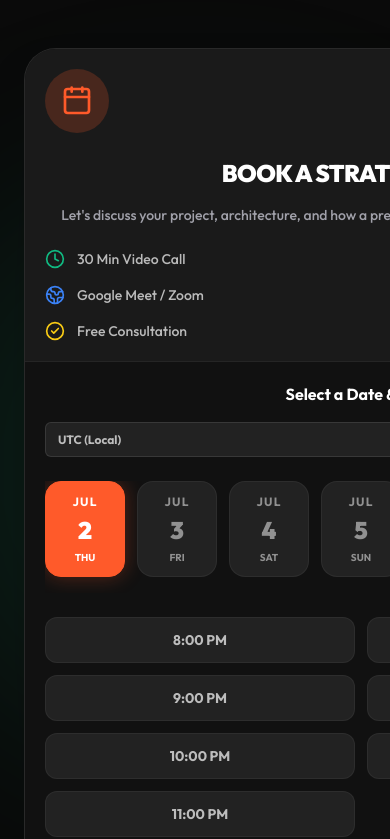
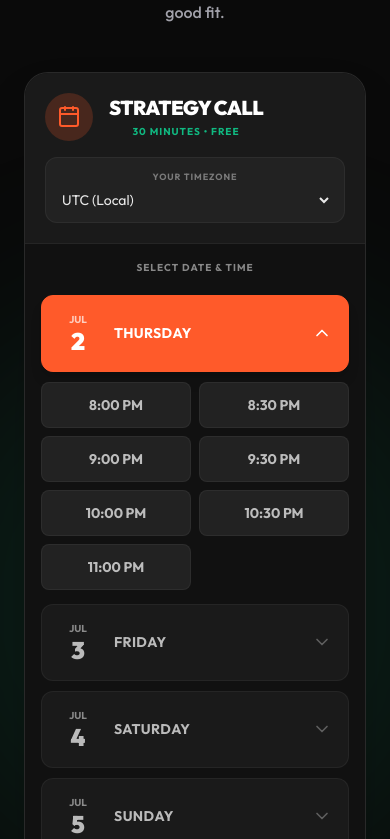
Before and after one commit to borse9030/usclientportfolio, a Next.js app: page / in a window 390 px wide. Shown: the part 3285-4124 px from the top of the page. Built offline with nearby package versions, Linux system fonts and the light colour scheme.

Commit message:
feat: implement dedicated mobile UI for booking calendar

```diff
--- a/src/components/ui/BookingCalendar.tsx
+++ b/src/components/ui/BookingCalendar.tsx
@@ -4,7 +4,7 @@ import { useState, useEffect } from "react";
 import { format, addDays, isSameDay, startOfDay } from "date-fns";
 import { toZonedTime, formatInTimeZone } from "date-fns-tz";
 import { motion, AnimatePresence } from "framer-motion";
-import { Calendar, Globe2, Clock, CheckCircle2, User, Link as LinkIcon, Send } from "lucide-react";
+import { Calendar, Globe2, Clock, CheckCircle2, User, Link as LinkIcon, Send, ChevronDown } from "lucide-react";
 
 // Bhavesh's standard IST working hours (e.g. 8 PM to 11 PM IST)
 const IST_TIMEZONE = "Asia/Kolkata";
@@ -33,6 +33,9 @@ export default function BookingCalendar() {
   const [name, setName] = useState("");
   const [projectUrl, setProjectUrl] = useState("");
 
+  // Mobile specific accordion state for dates
+  const [expandedDateIndex, setExpandedDateIndex] = useState<number | null>(0); // Auto expand first date
+
   useEffect(() => {
     // Detect local timezone on mount
     try {
@@ -53,19 +56,16 @@ export default function BookingCalendar() {
     setSelectedDate(dates[0]); // Default to tomorrow
   }, []);
 
-  // Convert IST slots to the client's selected timezone for the selected date
-  const generateLocalSlots = () => {
-    if (!selectedDate) return [];
+  // Convert IST slots to the client's selected timezone for a specific date
+  const generateLocalSlots = (forDate: Date) => {
+    if (!forDate) return [];
 
     return IST_SLOTS.map(time => {
       const [hours, minutes] = time.split(":");
 
-      // Create a Date object representing this slot in IST
-      // We take the selected date, assume it's the date in IST, and set the hours
-      const dateInIST = new Date(selectedDate);
+      const dateInIST = new Date(forDate);
       dateInIST.setHours(parseInt(hours), parseInt(minutes), 0, 0);
 
-      // Now we format this IST time into the client's timezone
       try {
         const timeString = formatInTimeZone(dateInIST, clientTz, "h:mm a");
         return { originalIST: time, localTime: timeString, dateInIST };
@@ -87,13 +87,17 @@ export default function BookingCalendar() {
     window.open(whatsappUrl, "_blank");
   };
 
-  const localSlots = generateLocalSlots();
+  const desktopLocalSlots = selectedDate ? generateLocalSlots(selectedDate) : [];
 
   return (
-    <div className="w-full max-w-4xl mx-auto bg-[#111] border border-white/10 rounded-[32px] overflow-hidden shadow-2xl flex flex-col md:flex-row">
+    <div className="w-full">
+      {/* ======================= */}
+      {/* DESKTOP UI (md and up)  */}
+      {/* ======================= */}
+      <div className="hidden md:flex max-w-4xl mx-auto bg-[#111] border border-white/10 rounded-[32px] overflow-hidden shadow-2xl flex-row">
 
         {/* Left Panel: Info */}
-      <div className="w-full md:w-1/3 bg-[#1A1A1A] p-5 sm:p-8 md:p-10 flex flex-col justify-between border-b md:border-b-0 md:border-r border-white/5">
+        <div className="w-1/3 bg-[#1A1A1A] p-10 flex flex-col justify-between border-r border-white/5">
           <div>
             <div className="w-16 h-16 rounded-full bg-[#FF5A2A]/20 flex items-center justify-center mb-6">
               <Calendar className="text-[#FF5A2A] w-8 h-8" />
@@ -123,25 +127,25 @@ export default function BookingCalendar() {
         </div>
 
         {/* Right Panel: Interactive Form */}
-      <div className="w-full md:w-2/3 p-5 sm:p-8 md:p-10 relative overflow-hidden">
+        <div className="w-2/3 p-10 relative overflow-hidden">
           <AnimatePresence mode="wait">
 
             {step === 1 && (
               <motion.div
-              key="step1"
+                key="step1-desktop"
                 initial={{ opacity: 0, x: 20 }}
                 animate={{ opacity: 1, x: 0 }}
                 exit={{ opacity: 0, x: -20 }}
                 className="flex flex-col h-full"
               >
-              <h4 className="text-white font-bold mb-6 flex flex-col sm:flex-row sm:items-center justify-between gap-4">
+                <h4 className="text-white font-bold mb-6 flex items-center justify-between">
                   <span>Select a Date & Time</span>
 
                   {/* Timezone Selector */}
                   <select
                     value={clientTz}
                     onChange={(e) => setClientTz(e.target.value)}
-                  className="bg-[#222] border border-white/10 text-white/70 text-xs rounded-md px-2 py-2 sm:py-1 outline-none focus:border-[#FF5A2A] transition-colors w-full sm:max-w-[150px] truncate"
+                    className="bg-[#222] border border-white/10 text-white/70 text-xs rounded-md px-2 py-1 outline-none focus:border-[#FF5A2A] transition-colors max-w-[150px] truncate"
                   >
                     <option value={clientTz}>{clientTz} (Local)</option>
                     <optgroup label="Popular Timezones">
@@ -171,8 +175,8 @@ export default function BookingCalendar() {
                 </div>
 
                 {/* Time Slots */}
-              <div className="grid grid-cols-2 sm:grid-cols-3 gap-3 mb-8">
-                {localSlots.map((slot, i) => (
+                <div className="grid grid-cols-3 gap-3 mb-8">
+                  {desktopLocalSlots.map((slot, i) => (
                     <button
                       key={i}
                       onClick={() => setSelectedSlot(slot.localTime)}
@@ -195,7 +199,7 @@ export default function BookingCalendar() {
 
             {step === 2 && (
               <motion.form
-              key="step2"
+                key="step2-desktop"
                 initial={{ opacity: 0, x: 20 }}
                 animate={{ opacity: 1, x: 0 }}
                 exit={{ opacity: 0, x: -20 }}
@@ -249,9 +253,197 @@ export default function BookingCalendar() {
                 </button>
               </motion.form>
             )}
-
           </AnimatePresence>
         </div>
       </div>
+
+      {/* ======================= */}
+      {/* MOBILE UI (hidden md)   */}
+      {/* ======================= */}
+      <div className="md:hidden w-full bg-[#111] border border-white/10 rounded-[24px] overflow-hidden shadow-2xl flex flex-col">
+
+        {/* Mobile Header */}
+        <div className="bg-[#1A1A1A] p-5 border-b border-white/5">
+          <div className="flex items-center gap-4 mb-4">
+            <div className="w-12 h-12 rounded-full bg-[#FF5A2A]/20 flex items-center justify-center shrink-0">
+              <Calendar className="text-[#FF5A2A] w-6 h-6" />
+            </div>
+            <div>
+              <h3 className="text-xl font-black text-white uppercase tracking-tight leading-tight">
+                Strategy Call
+              </h3>
+              <p className="text-[#10B981] text-[10px] font-bold uppercase tracking-widest mt-1">30 Minutes • Free</p>
+            </div>
+          </div>
+
+          <div className="w-full bg-[#222] rounded-xl p-3 border border-white/5 flex flex-col gap-1.5">
+            <label className="text-[9px] text-white/40 uppercase font-bold tracking-widest">Your Timezone</label>
+            <select
+              value={clientTz}
+              onChange={(e) => setClientTz(e.target.value)}
+              className="w-full bg-transparent text-white/90 text-sm outline-none focus:text-[#FF5A2A] transition-colors truncate"
+            >
+              <option value={clientTz}>{clientTz} (Local)</option>
+              <optgroup label="Popular Timezones">
+                {POPULAR_TIMEZONES.filter(tz => tz.value !== clientTz).map(tz => (
+                  <option key={tz.value} value={tz.value}>{tz.label}</option>
+                ))}
+              </optgroup>
+            </select>
+          </div>
+        </div>
+
+        {/* Mobile Interactive Area */}
+        <div className="p-4 relative min-h-[400px]">
+          <AnimatePresence mode="wait">
+
+            {step === 1 && (
+              <motion.div
+                key="step1-mobile"
+                initial={{ opacity: 0, x: 20 }}
+                animate={{ opacity: 1, x: 0 }}
+                exit={{ opacity: 0, x: -20 }}
+                className="flex flex-col gap-3 h-full"
+              >
+                <div className="text-[10px] text-white/50 font-bold uppercase tracking-widest mb-2 px-1">
+                  Select Date & Time
+                </div>
+
+                {/* Vertical Accordion Dates */}
+                <div className="flex flex-col gap-2.5 pb-20">
+                  {availableDates.map((date, i) => {
+                    const isExpanded = expandedDateIndex === i;
+                    const dateSlots = generateLocalSlots(date);
+
+                    return (
+                      <div key={i} className="flex flex-col">
+                        <button
+                          onClick={() => {
+                            setExpandedDateIndex(isExpanded ? null : i);
+                            setSelectedDate(date);
+                            setSelectedSlot(null);
+                          }}
+                          className={`w-full flex items-center justify-between p-4 rounded-xl border transition-all duration-300 ${isExpanded ? 'bg-[#FF5A2A] border-[#FF5A2A] text-white shadow-lg' : 'bg-[#1A1A1A] border-white/5 text-white/70 hover:border-white/20'}`}
+                        >
+                          <div className="flex items-center gap-4">
+                            <div className="flex flex-col items-center justify-center w-10">
+                              <span className="text-[10px] uppercase font-bold opacity-70">{format(date, "MMM")}</span>
+                              <span className="text-2xl font-black leading-none my-0.5">{format(date, "d")}</span>
+                            </div>
+                            <span className="text-sm font-bold uppercase tracking-wide">{format(date, "EEEE")}</span>
+                          </div>
+                          <ChevronDown className={`w-5 h-5 transition-transform duration-300 ${isExpanded ? 'rotate-180 text-white' : 'text-white/30'}`} />
+                        </button>
+
+                        {/* Accordion Content: Timeslots */}
+                        <AnimatePresence>
+                          {isExpanded && (
+                            <motion.div
+                              initial={{ height: 0, opacity: 0 }}
+                              animate={{ height: "auto", opacity: 1 }}
+                              exit={{ height: 0, opacity: 0 }}
+                              className="overflow-hidden"
+                            >
+                              <div className="pt-2.5 pb-1 grid grid-cols-2 gap-2">
+                                {dateSlots.map((slot, j) => (
+                                  <button
+                                    key={j}
+                                    onClick={() => setSelectedSlot(slot.localTime)}
+                                    className={`py-3 rounded-lg border text-sm font-bold transition-all duration-300 ${selectedSlot === slot.localTime && isSameDay(date, selectedDate!) ? 'bg-white text-black border-white' : 'bg-[#222] border-white/5 text-white/70 active:bg-white/10'}`}
+                                  >
+                                    {slot.localTime}
+                                  </button>
+                                ))}
+                              </div>
+                            </motion.div>
+                          )}
+                        </AnimatePresence>
+                      </div>
+                    );
+                  })}
+                </div>
+
+                {/* Sticky Bottom Action */}
+                <div className="absolute bottom-0 left-0 right-0 p-4 bg-gradient-to-t from-[#111] via-[#111] to-transparent pt-8">
+                  <button
+                    disabled={!selectedSlot}
+                    onClick={() => setStep(2)}
+                    className={`w-full py-4 rounded-xl font-bold uppercase tracking-widest text-sm transition-all duration-300 shadow-xl ${selectedSlot ? 'bg-white text-black hover:bg-gray-200' : 'bg-white/5 text-white/20'}`}
+                  >
+                    Continue
+                  </button>
+                </div>
+              </motion.div>
+            )}
+
+            {step === 2 && (
+              <motion.form
+                key="step2-mobile"
+                initial={{ opacity: 0, x: 20 }}
+                animate={{ opacity: 1, x: 0 }}
+                exit={{ opacity: 0, x: -20 }}
+                onSubmit={handleBook}
+                className="flex flex-col gap-6 h-full pb-20"
+              >
+                <div className="flex items-center justify-between">
+                  <button
+                    type="button"
+                    onClick={() => setStep(1)}
+                    className="text-[#FF5A2A] text-xs font-bold uppercase tracking-widest"
+                  >
+                    ← Back
+                  </button>
+                  <span className="text-[10px] text-white/50 uppercase tracking-widest font-bold">Step 2 of 2</span>
+                </div>
+
+                <div className="bg-[#1A1A1A] border border-white/5 rounded-xl p-5 text-sm shadow-inner">
+                  <span className="text-white/40 text-xs font-bold uppercase tracking-widest">Selected Time</span> <br/>
+                  <div className="mt-2 text-base font-bold text-white">
+                    {selectedDate ? format(selectedDate, "EEEE, MMM do") : ""} <br/>
+                    <span className="text-[#10B981]">{selectedSlot}</span>
+                  </div>
+                </div>
+
+                <div className="space-y-3">
+                  <div className="relative">
+                    <User className="absolute left-4 top-1/2 -translate-y-1/2 w-5 h-5 text-white/30" />
+                    <input
+                      type="text"
+                      required
+                      value={name}
+                      onChange={e => setName(e.target.value)}
+                      placeholder="Your Name *"
+                      className="w-full bg-[#222] border border-white/10 rounded-xl py-4 pl-12 pr-4 text-white outline-none focus:border-[#FF5A2A]"
+                    />
+                  </div>
+
+                  <div className="relative">
+                    <LinkIcon className="absolute left-4 top-1/2 -translate-y-1/2 w-5 h-5 text-white/30" />
+                    <input
+                      type="text"
+                      value={projectUrl}
+                      onChange={e => setProjectUrl(e.target.value)}
+                      placeholder="Project URL (Optional)"
+                      className="w-full bg-[#222] border border-white/10 rounded-xl py-4 pl-12 pr-4 text-white outline-none focus:border-[#FF5A2A]"
+                    />
+                  </div>
+                </div>
+
+                <div className="absolute bottom-0 left-0 right-0 p-4 bg-[#111]">
+                  <button
+                    type="submit"
+                    className="w-full py-4 rounded-xl font-bold uppercase tracking-widest text-sm transition-all duration-300 bg-[#10B981] text-[#0A0A0A] flex items-center justify-center gap-2 shadow-[0_0_20px_rgba(16,185,129,0.2)]"
+                  >
+                    <Send className="w-4 h-4" />
+                    Confirm on WhatsApp
+                  </button>
+                </div>
+              </motion.form>
+            )}
+          </AnimatePresence>
+        </div>
+      </div>
+
+    </div>
   );
 }
```
Lines whose indentation alone changed are shown as unchanged.
